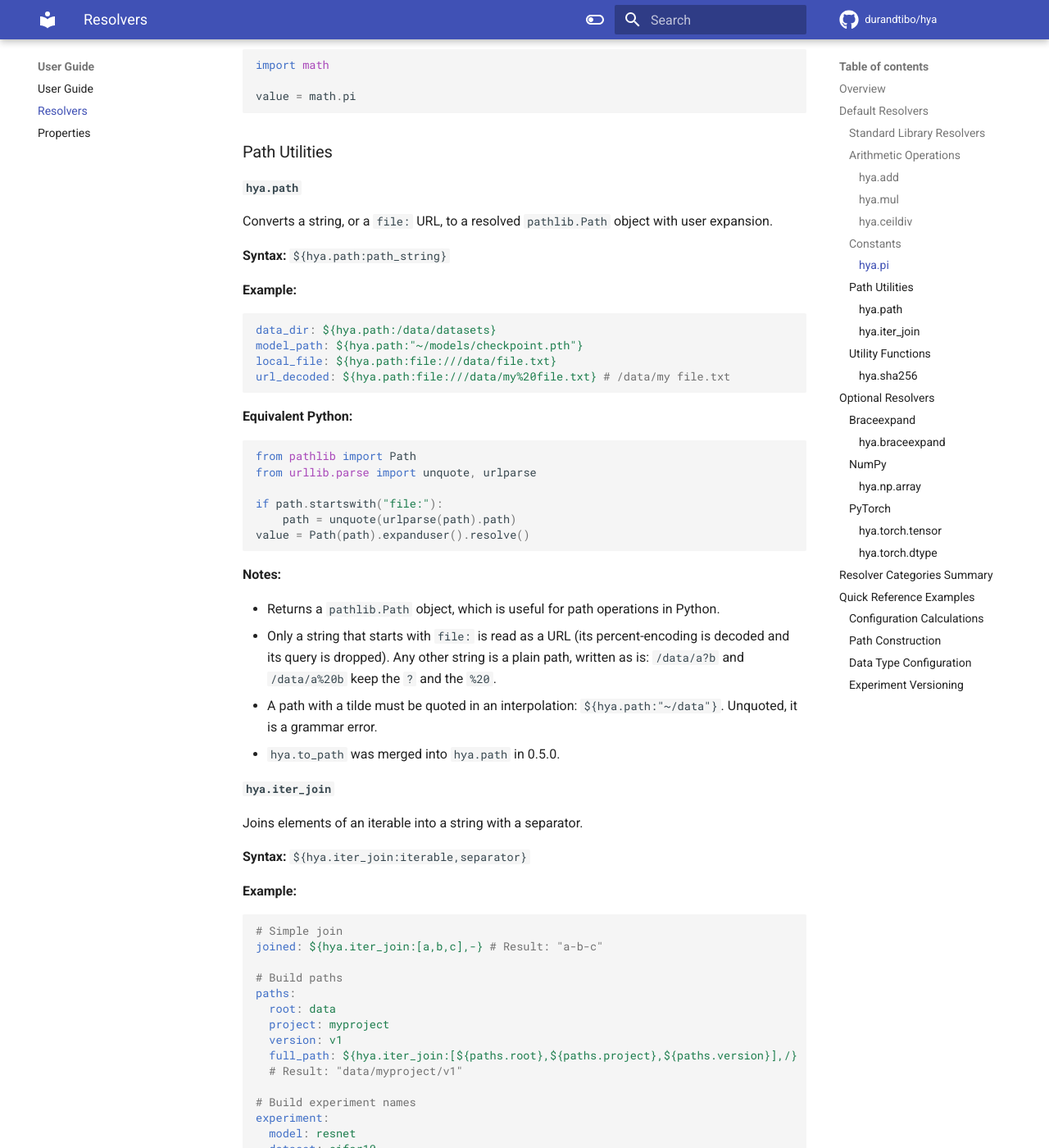
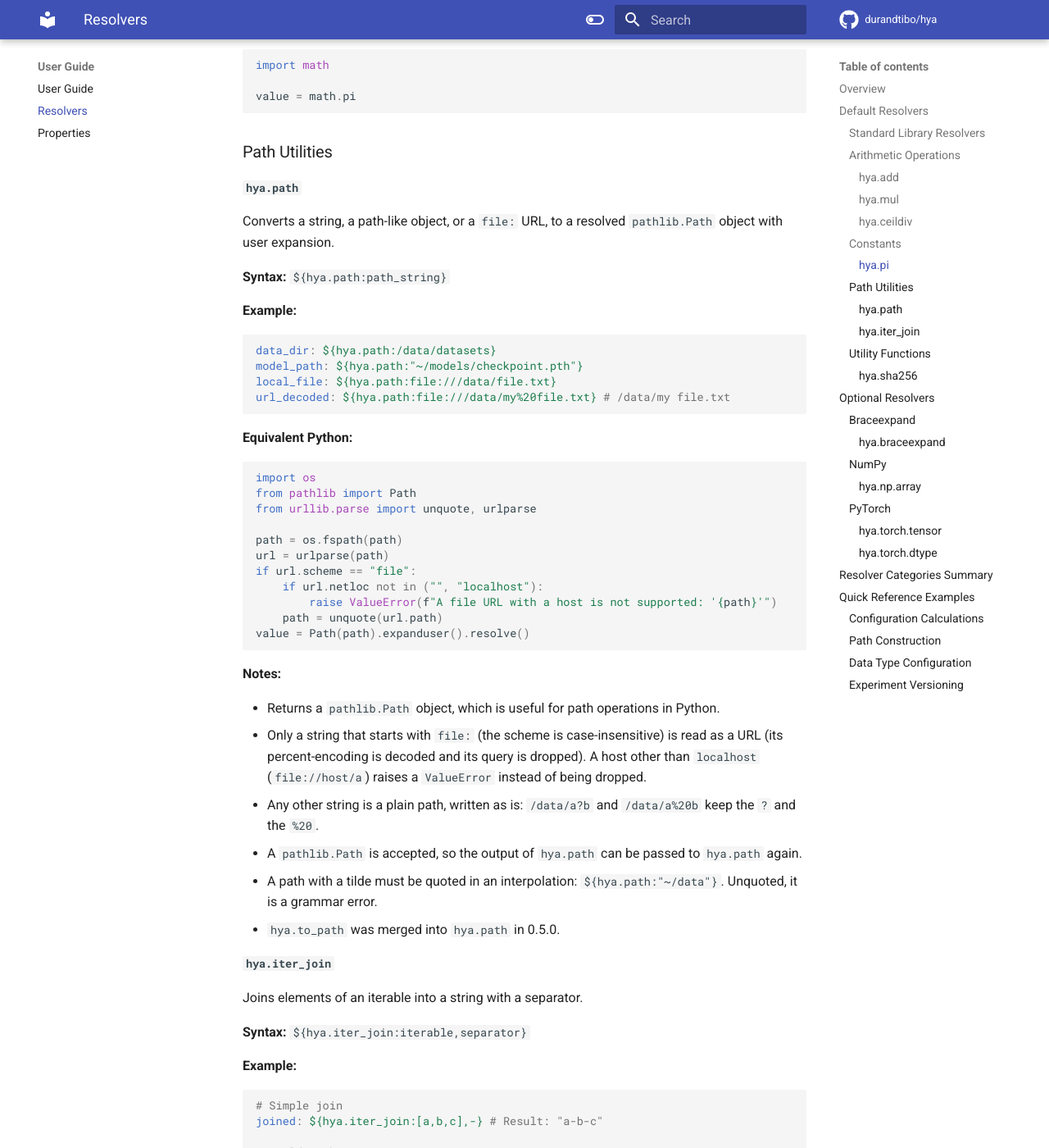
Before and after one commit to durandtibo/hya, an MkDocs documentation site: the page built from docs/docs/resolvers.md, in a window 1280 px wide and 1400 px high, scrolled down 4107 px. Shown: the whole window at 82% size. Built offline with MkDocs 1.6.1 and Material for MkDocs 9.7.7, drawn with Linux system fonts in a browser that asks for light colours; emoji names are drawn with the system emoji font; comment, search, counter and statistics services are not loaded; the version menu is left out.

Commit message:
Accept a path-like and check the file URL in hya.path (#768)

````diff
--- a/docs/docs/resolvers.md
+++ b/docs/docs/resolvers.md
@@ -185,7 +185,7 @@ value = math.pi
 
 #### `hya.path`
 
-Converts a string, or a `file:` URL, to a resolved `pathlib.Path` object with user expansion.
+Converts a string, a path-like object, or a `file:` URL, to a resolved `pathlib.Path` object with user expansion.
 
 **Syntax:** `${hya.path:path_string}`
 
@@ -201,20 +201,28 @@ url_decoded: ${hya.path:file:///data/my%20file.txt} # /data/my file.txt
 **Equivalent Python:**
 
 ```python
+import os
 from pathlib import Path
 from urllib.parse import unquote, urlparse
 
-if path.startswith("file:"):
-    path = unquote(urlparse(path).path)
+path = os.fspath(path)
+url = urlparse(path)
+if url.scheme == "file":
+    if url.netloc not in ("", "localhost"):
+        raise ValueError(f"A file URL with a host is not supported: '{path}'")
+    path = unquote(url.path)
 value = Path(path).expanduser().resolve()
 ```
 
 **Notes:**
 
 - Returns a `pathlib.Path` object, which is useful for path operations in Python.
-- Only a string that starts with `file:` is read as a URL (its percent-encoding is decoded and its
-  query is dropped). Any other string is a plain path, written as is: `/data/a?b` and `/data/a%20b`
-  keep the `?` and the `%20`.
+- Only a string that starts with `file:` (the scheme is case-insensitive) is read as a URL (its
+  percent-encoding is decoded and its query is dropped). A host other than `localhost`
+  (`file://host/a`) raises a `ValueError` instead of being dropped.
+- Any other string is a plain path, written as is: `/data/a?b` and `/data/a%20b` keep the `?` and
+  the `%20`.
+- A `pathlib.Path` is accepted, so the output of `hya.path` can be passed to `hya.path` again.
 - A path with a tilde must be quoted in an interpolation: `${hya.path:"~/data"}`. Unquoted, it is a
   grammar error.
 - `hya.to_path` was merged into `hya.path` in 0.5.0.
````
Also changed, not shown: docs/docs/migration/v0.4_to_v0.5.md (+7 -0 lines), 3 other files.
